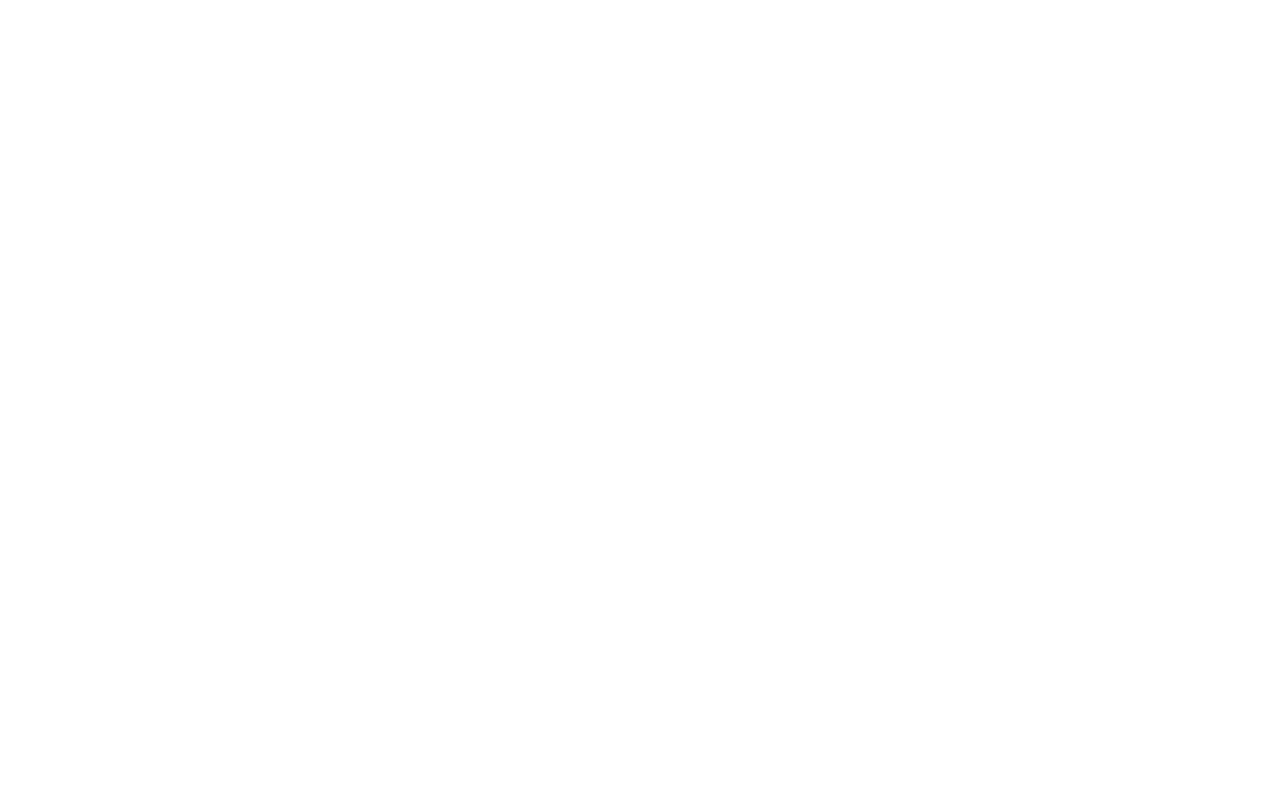
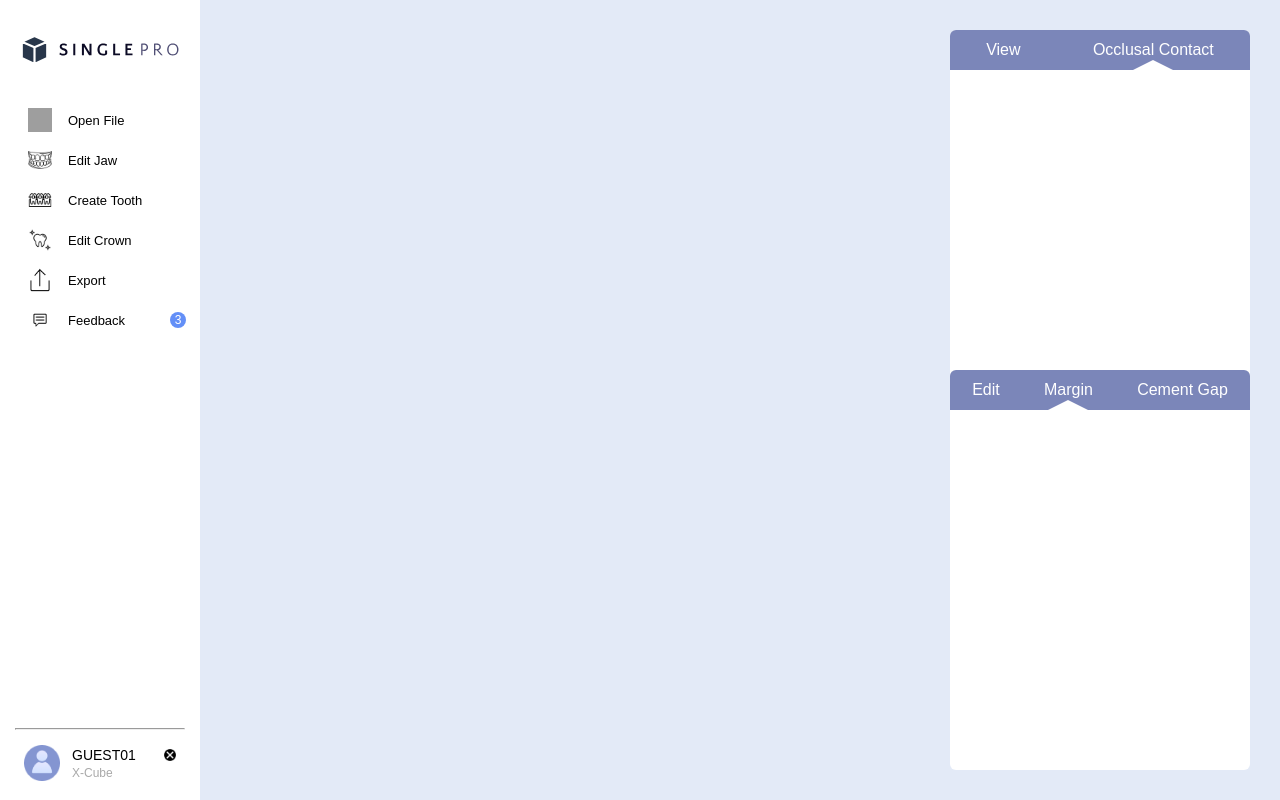
Before and after one commit to Ryanch0/Xcube_Test, a React app: page /detail in a window 1280 px wide. Before the commit this address had no page. Built offline with nearby package versions, Linux system fonts and the light colour scheme; grey boxes are pictures that could not be loaded.

Commit message:
디테일페이지 레이아웃 완료

```diff
--- a/src/App.js
+++ b/src/App.js
@@ -1,15 +1,14 @@
 import React from 'react'
 import LoginForm from './atomic/layouts/LoginForm'
 import { BrowserRouter, Route, Routes } from 'react-router-dom'
-import SideBar from './atomic/molecules/SideBar'
+import DetailPage from './atomic/layouts/DetailPage'
 
 export default props => {
     return (
         <BrowserRouter>
         <Routes>
-                {/* <Route path='/' element={<LoginForm/>}/> */}
-                <Route path='/' element={<SideBar/>}/>
-                {/* <Route path='/detail' element/> */}
+                <Route path='/' element={<LoginForm/>}/>
+                <Route path='/detail' element={<DetailPage/>}/>
         </Routes>
         </BrowserRouter>
     )
--- /dev/null
+++ b/src/atomic/atoms/ToolBox.js
@@ -0,0 +1,61 @@
+import React, { useState } from 'react'
+import styled from 'styled-components'
+import { tab_color } from '../../const/color'
+
+const Container = styled.div`
+    width: 300px;
+    height: 400px;
+    background-color: white;
+    border-radius: 6px;
+`
+const MenuTab = styled.li`
+  display: flex;
+  justify-content: space-around;
+  background-color: ${tab_color};
+  color: white;
+  border-radius: 6px 6px 0 0;
+
+  ul{
+    position: relative;
+    display: flex;
+    justify-content: center;
+    flex-direction: column;
+    align-items: center;
+    height: 40px;
+    cursor: pointer;
+  }
+
+`
+const Selected = styled.div`
+    position: absolute;
+    bottom: 0;
+    width: 0;
+    height: 0;
+    border-style: solid;
+    border-width: 0 20px 10px 20px;
+    border-color: transparent transparent white transparent;
+`
+
+export default props => {
+    const { menu } = props
+    const [menuSelected, setMenuSelected] = useState(menu[1]) // 하드코딩
+    return (
+        <Container>
+            <MenuTab>
+                {menu.map(tab => {
+                    return (
+                        <ul
+                            key={tab}
+                            onClick={() => { setMenuSelected(tab) }}>
+                            {tab}
+                            {menuSelected === tab && (
+                                <Selected />
+                            )}
+                        </ul>
+                    )
+                })}
+                {props.children}
+            </MenuTab>
+        </Container>
+    )
+}
--- /dev/null
+++ b/src/atomic/layouts/DetailPage.js
@@ -0,0 +1,27 @@
+import React from 'react'
+import styled from 'styled-components'
+import SideBar from '../molecules/SideBar'
+import { MAIN_BG_COLOR } from '../../const/color'
+import ViewTool from '../molecules/ViewTool'
+import EditTool from '../molecules/EditTool'
+
+
+
+const ContainerWrap = styled.div`
+    background-color: ${MAIN_BG_COLOR};
+    width: 100vw;
+    height: 100vh;
+    position: relative;
+`
+
+export default props => {
+    const menu = ['View', 'Occlusal Contact']
+    return (
+        <ContainerWrap>
+            <SideBar/>
+            <ViewTool/>
+            <EditTool/>
+
+        </ContainerWrap>
+    )
+}
--- a/src/atomic/layouts/LoginForm.js
+++ b/src/atomic/layouts/LoginForm.js
@@ -10,6 +10,7 @@
 import kakao from '../../assets/sns/kakao.png'
 import naver from '../../assets/sns/naver.png'
 import { input_color, MAIN_BG_COLOR } from '../../const/color'
+import { useNavigate } from 'react-router-dom'
 
 const ContainerWrap = styled.div`
     background-color: ${MAIN_BG_COLOR};
@@ -149,6 +150,7 @@
     const [pwtype, setPwtype] = useState('password')
     const [email, setEmail] = useState('')
     const [password, setPassword] = useState('')
+    const navigate = useNavigate()
     return (
         <ContainerWrap>
             <Container>
@@ -196,7 +198,10 @@
                         }} />
                         <span>자동 로그인</span>
                     </CheckBoxWrap>
-                    <LoginButton type='submit'>로그인</LoginButton>
+                    <LoginButton
+                        onClick={()=>{navigate('/detail')}}
+                        type='submit'
+                        >로그인</LoginButton>
                     <NavigationList>
                         <ul><a href='/#'>아이디 찾기</a></ul>
                         <ul><a href='/#'>비밀번호 찾기</a></ul>
--- /dev/null
+++ b/src/atomic/molecules/EditTool.js
@@ -0,0 +1,21 @@
+import React from 'react'
+import styled from 'styled-components'
+import ToolBox from '../atoms/ToolBox'
+
+const Container = styled.div`
+    position: absolute;
+    bottom: 30px;
+    right: 30px;
+`
+
+
+export default props => {
+    const menu = ['Edit', 'Margin', 'Cement Gap']
+    return (
+        <Container>
+            <ToolBox menu={menu}>
+
+            </ToolBox>
+        </Container>
+    )
+}
--- a/src/atomic/molecules/SideBar.js
+++ b/src/atomic/molecules/SideBar.js
@@ -13,7 +13,7 @@
 
 const Container = styled.div`
     position: relative;
-    background-color: #eee;
+    background-color: white;
     display: flex;
     flex-direction: column;
     min-width: 200px;
--- /dev/null
+++ b/src/atomic/molecules/ViewTool.js
@@ -0,0 +1,21 @@
+import React from 'react'
+import styled from 'styled-components'
+import ToolBox from '../atoms/ToolBox'
+
+const Container = styled.div`
+    position: absolute;
+    top: 30px;
+    right: 30px;
+`
+
+
+export default props => {
+    const menu = ['View', 'Occlusal Contact']
+    return (
+        <Container>
+        <ToolBox menu={menu}>
+
+        </ToolBox>
+        </Container>
+    )
+}
--- a/src/const/color.js
+++ b/src/const/color.js
@@ -1,2 +1,3 @@
 export const MAIN_BG_COLOR = '#E3EAF7'
 export const input_color = '#EFEFEF' // rgba(239,239,239,1)
+export const tab_color = '#7B86B9'
```
